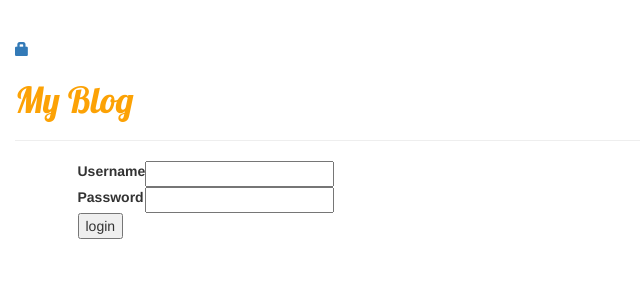
After one commit to ldhzb87/my-first-blog, a Django app: template blog/templates/registration/login.html in a window 1280 px wide. The commit adds this page. Shown: the top 300 px of the page, without its empty margins (0-640 px from the left). Run offline with Django 3.2, Linux system fonts and the light colour scheme; the template is opened without the code that fills it, so the values that code supplies are empty, except form fields; tables that the repository leaves empty hold one stand-in row (values such as "Sample post"); form fields are guessed from the names that the template uses; some libraries are stand-ins or nearby versions.

Commit message:
class login, logout 추가

```diff
--- a/blog/templates/blog/base.html
+++ b/blog/templates/blog/base.html
@@ -13,9 +13,10 @@
     <div class="page-header">
         {% if user.is_authenticated %}
             <a href="{% url 'post_new' %}" class="top-menu"><span class="glyphicon glyphicon-plus"></span></a>
-        {% endif %}
-        {% if user.is_authenticated %}
             <a href="{% url 'post_draft_list' %}" class="top-menu"><span class="glyphicon glyphicon-edit"></span></a>
+            <p class="top-menu">HELLO {{ user.username }}<small>(<a href="{% url 'logout' %}">Log out</a>)</small></p>
+        {% else %}
+            <a href="{% url 'login' %}" class="top-menu"><span class="glyphicon glyphicon-lock"></span></a>
         {% endif %}
         <h1><a href="/">My Blog</a></h1>
     </div>
--- /dev/null
+++ b/blog/templates/registration/login.html
@@ -0,0 +1,22 @@
+{% extends "blog/base.html" %}
+
+{% block content %}
+    {% if form.errors %}
+        <p>이름과 비밀번호가 일치하지 않습니다. 다시 시도해 주세요.</p>
+    {% endif %}
+    <form method="post" action="{% url 'login' %}">
+    {% csrf_token %}
+        <table>
+            <tr>
+                <td>{{ form.username.label_tag }}</td>
+                <td>{{ form.username }}</td>
+            </tr>
+            <tr>
+                <td>{{ form.password.label_tag }}</td>
+                <td>{{ form.password }}</td>
+            </tr>
+        </table>
+        <input type="submit" value="login"/>
+        <input type="hidden" name="next" value="{{ next }}"/>
+    </form>
+{% endblock %}
--- a/blog/views.py
+++ b/blog/views.py
@@ -1,3 +1,4 @@
+from django.contrib.auth.decorators import login_required
 from django.shortcuts import render, get_object_or_404, redirect
 from django.utils import timezone
 
@@ -15,6 +16,7 @@ def post_detail(request, pk):
     return render(request, 'blog/post_detail.html', {'post': post})
 
 
+@login_required
 def post_new(request):
     if request.method == 'POST':
         form = PostForm(request.POST)
@@ -28,6 +30,7 @@ def post_new(request):
     return render(request, 'blog/post_edit.html', {'form': form})
 
 
+@login_required
 def post_edit(request, pk):
     post = get_object_or_404(Post, pk=pk)
     if request.method == 'POST':
@@ -42,17 +45,20 @@ def post_edit(request, pk):
     return render(request, 'blog/post_edit.html', {'form': form})
 
 
+@login_required
 def post_draft_list(request):
     posts = Post.objects.filter(published_date__isnull=True).order_by('created_date')
     return render(request, 'blog/post_draft_list.html', {'posts': posts})
 
 
+@login_required
 def post_publish(request, pk):
     post = get_object_or_404(Post, pk=pk)
     post.publish()
     return redirect('post_detail', pk=pk)
 
 
+@login_required
 def post_remove(request, pk):
     post = get_object_or_404(Post, pk=pk)
     post.delete()
--- a/study/settings.py
+++ b/study/settings.py
@@ -121,3 +121,5 @@ USE_TZ = True
 
 STATIC_URL = '/static/'
 STATIC_ROOT = os.path.join(BASE_DIR, 'static')
+
+LOGIN_REDIRECT_URL = '/'
--- a/study/urls.py
+++ b/study/urls.py
@@ -15,9 +15,12 @@ Including another URLconf
 """
 from django.conf.urls import url
 from django.contrib import admin
+from django.contrib.auth import views
 from django.urls import path, include
 
 urlpatterns = [
     path('admin/', admin.site.urls),
+    url(r'^accounts/login/$', views.login, name='login'),
+    url(r'^accounts/logout/$', views.logout, name='logout', kwargs={'next_page': '/'}),
     url(r'', include('blog.urls'))
 ]
```
